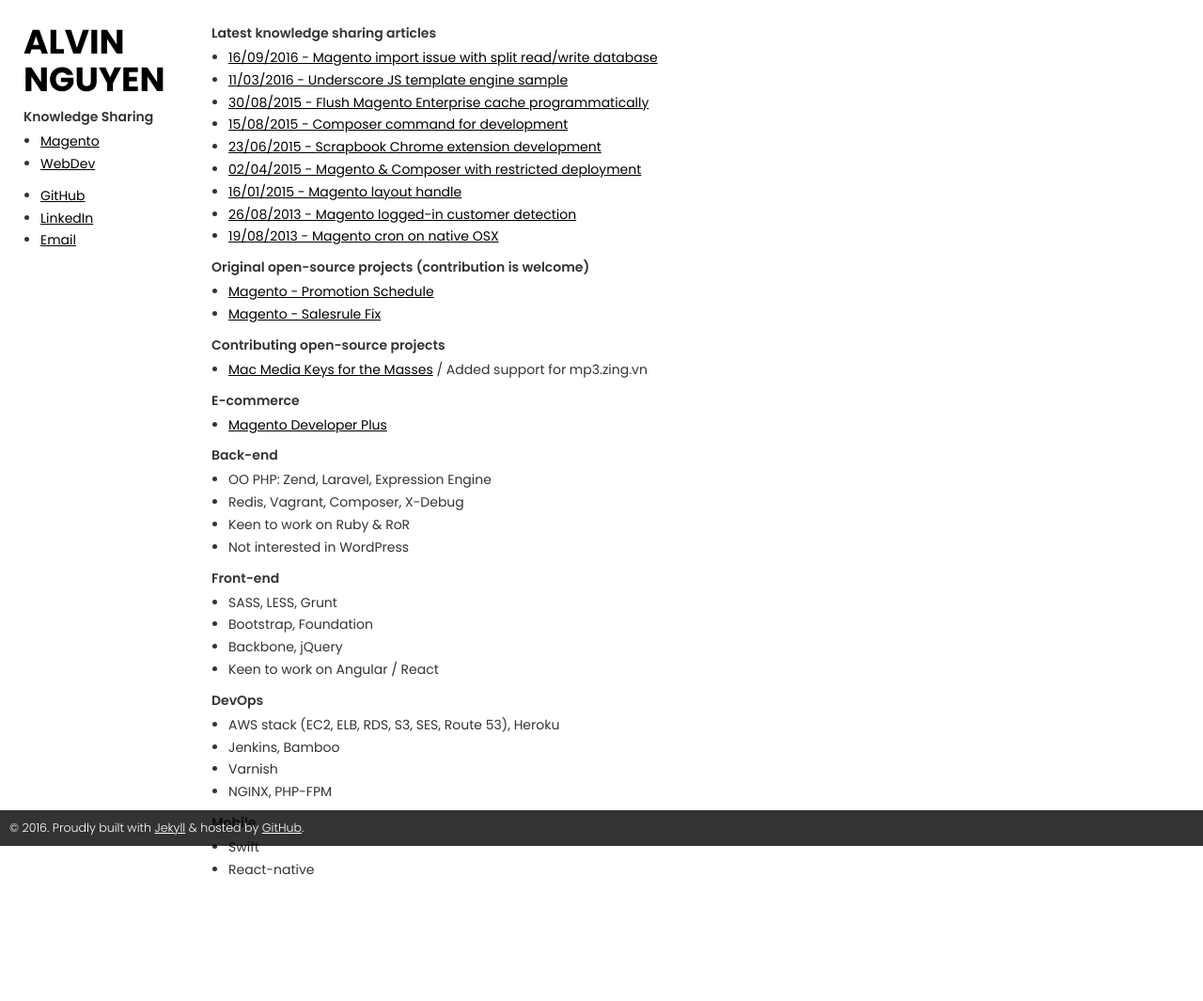
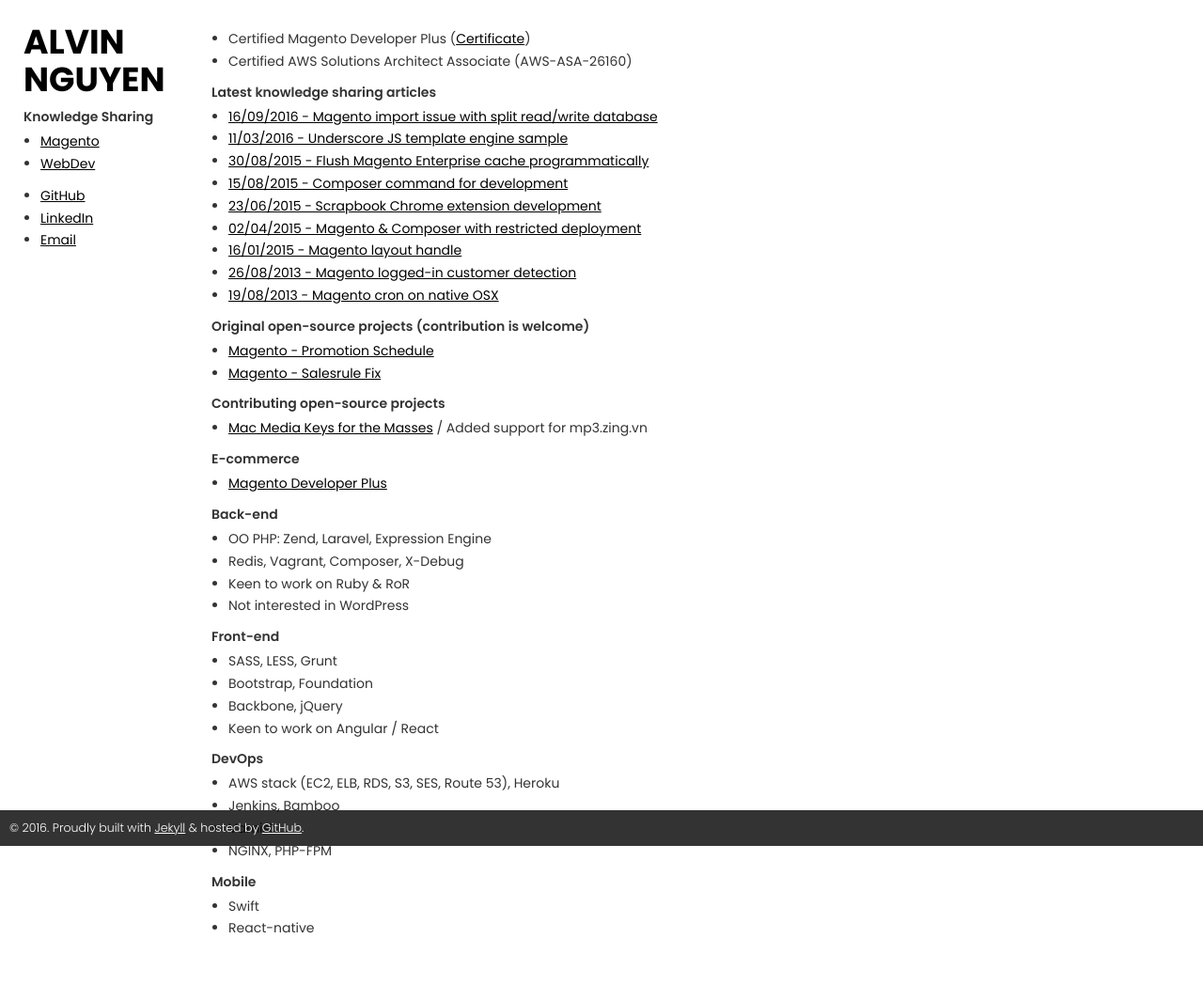
Before and after one commit to alvinnguyen/alvinnguyen.github.io, a Jekyll site: the page built from index.html, in a window 1280 px wide. Shown: the whole page at 94% size. Built offline with Jekyll 4.4.1, drawn with Linux system fonts in a browser that asks for light colours; before the commit the page ends 1003 px from its top, so only the background shows below that.

Commit message:
Add certificates

```diff
--- a/index.html
+++ b/index.html
@@ -1,6 +1,11 @@
 ---
 layout: master
 ---
+<ul>
+    <li>Certified Magento Developer Plus (<a href="http://goo.gl/Q94tig">Certificate</a>)</li>
+    <li>Certified AWS Solutions Architect Associate (AWS-ASA-26160)</li>
+</ul>
+
 <b>Latest knowledge sharing articles</b>
 
 {% include templates/posts_list.html %}
```
